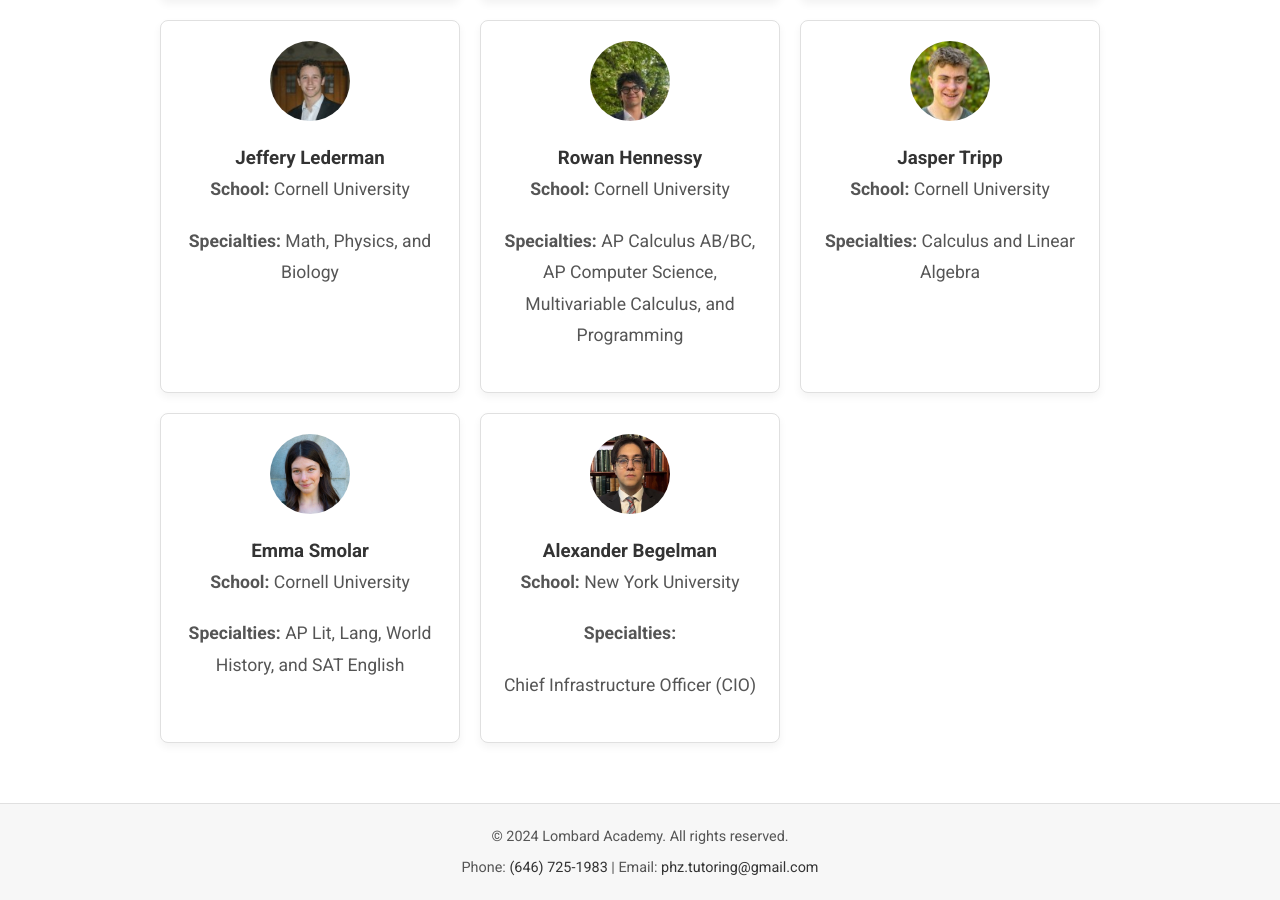
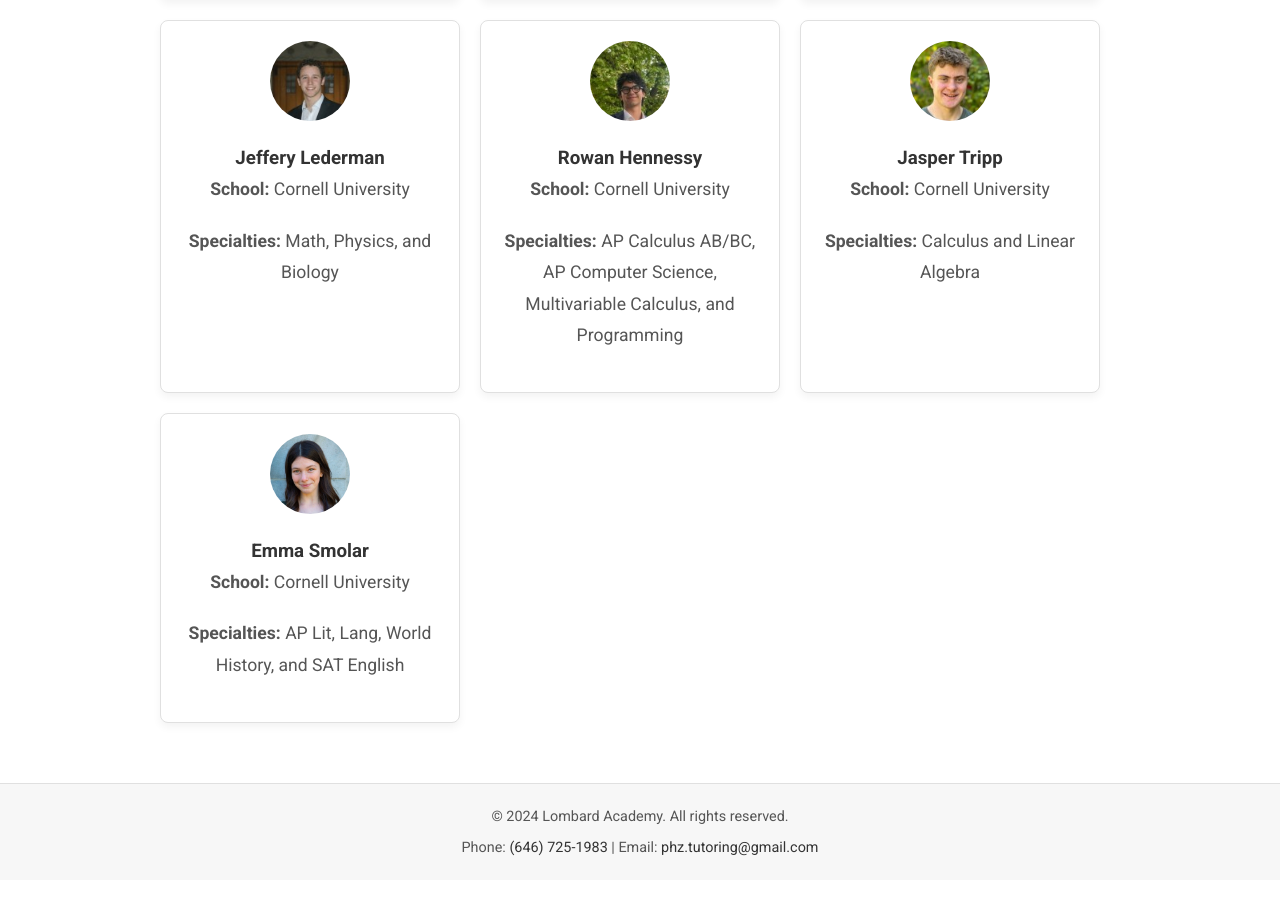
Before and after one commit to nicholasl25/lombardacademy, a Jekyll site: the page built from about.md, in a window 1280 px wide and 900 px high, scrolled down 1638 px. Built offline with Jekyll 4.4.1, drawn with Linux system fonts in a browser that asks for light colours.

Commit message:
Divided external team and tutors

```diff
--- /dev/null
+++ b/_data/team.yml
@@ -0,0 +1,6 @@
+
+- name: Alexander Begelman
+  image: /assets/images/tutors/alex.jpeg
+  school: New York University
+  specialties:
+  bio: Chief Infrastructure Officer (CIO)
--- a/_data/tutors.yml
+++ b/_data/tutors.yml
@@ -57,9 +57,3 @@
   school: Cornell University
   specialties: AP Lit, Lang, World History, and SAT English
   bio:
-
-- name: Alexander Begelman
-  image: /assets/images/tutors/alex.jpeg
-  school: New York University
-  specialties:
-  bio: Chief Infrastructure Officer (CIO)
```
